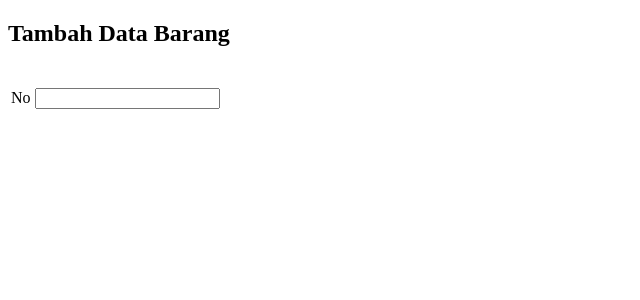
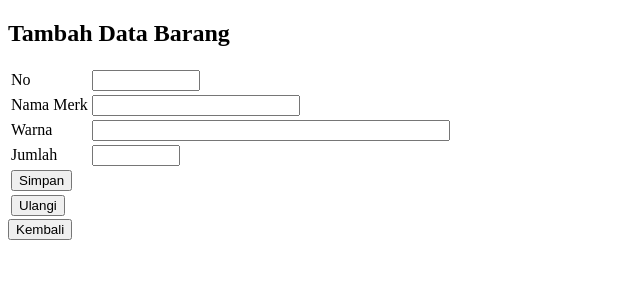
Before and after one commit to rachmantiomaulana/JWD-C, a PHP site: page /tambah.html in a window 1280 px wide. Shown: the top 300 px of the page, without its empty margins (0-640 px from the left). Run offline with PHP 8.4, Linux system fonts and the light colour scheme.

Commit message:
VSGA JWD C

```diff
--- a/pertemuan11/index.php
+++ b/pertemuan11/index.php
@@ -29,7 +29,7 @@ include "koneksi.php";
         ?>
         <tr>
             <td><?php echo htmlentities($a['no']); ?></td>
-            <td><?php echo htmlentities($a['nama_merek']); ?></td>
+            <td><?php echo htmlentities($a['nama_merk']); ?></td>
             <td><?php echo htmlentities($a['warna']); ?></td>
             <td><?php echo htmlentities($a['jumlah']); ?></td>
         </tr>
--- a/pertemuan11/tambah.html
+++ b/pertemuan11/tambah.html
@@ -6,15 +6,33 @@
     <title>Document</title>
 </head>
 <body>
+    <h2>Tambah Data Barang</h2>
     <form action="insert.php" method="post">
-        <h2>Tambah Data Barang</h2>
-        <br>
         <table>
             <tr>
                 <td>No</td>
-                <td><input type="text" name="no"></td>
+                <td><input type="text" name="no" style="width: 100PX;"></td>
+            </tr>
+            <tr>
+                <td>Nama Merk</td>
+                <td><input type="text" name="nama_merk" style="width: 200PX;"></td>
+            </tr>
+            <tr>
+                <td>Warna</td>
+                <td><input type="text" name="warna" style="width: 350PX;"></td>
+            </tr>
+            <tr>
+                <td>Jumlah</td>
+                <td><input type="text" name="jumlah" style="width: 80PX;"></td>
+            </tr>
+            <tr>
+                <td><input type="submit" name="simpan" value="Simpan"></td>
+            </tr>
+            <tr>
+                <td><input type="reset" value="Ulangi"></td>
             </tr>
         </table>
     </form>
+    <a href="index.php"><button>Kembali</button></a>
 </body>
 </html>
```
Also changed, not shown: pertemuan11/insert.php (+19 -0 lines).
